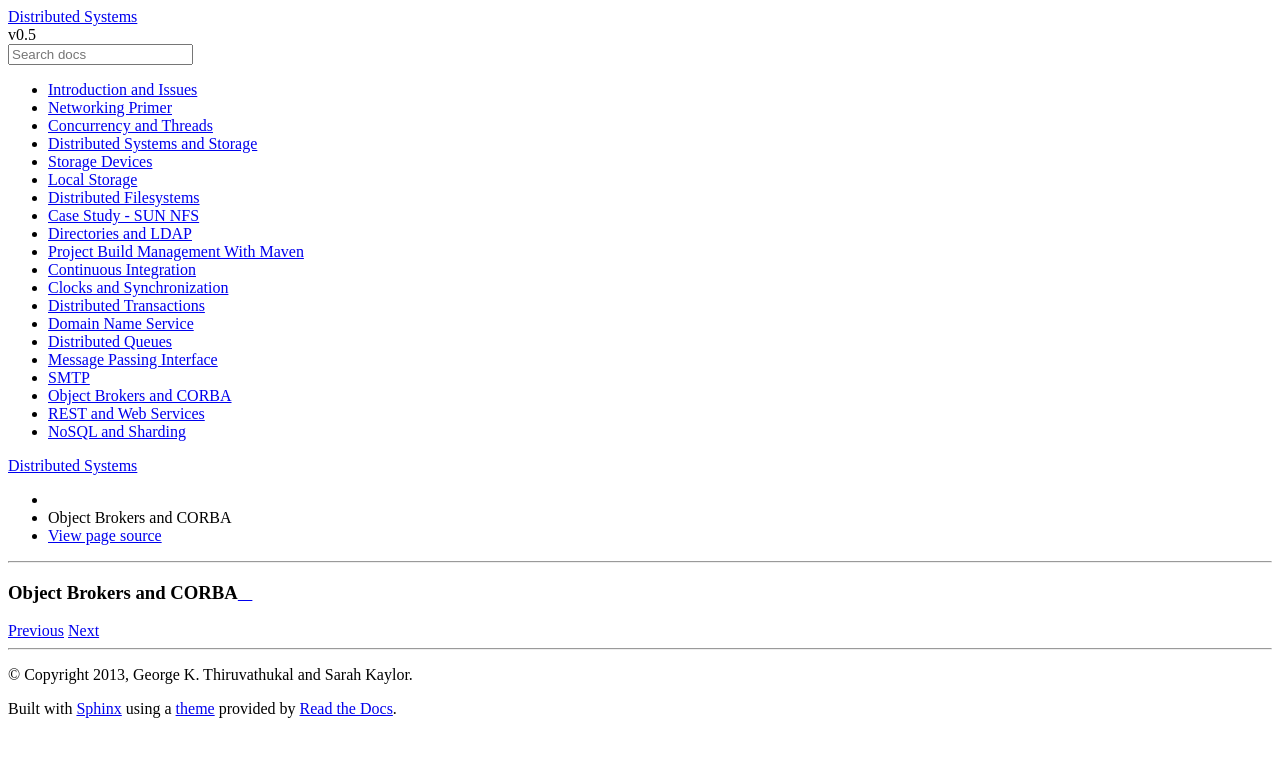
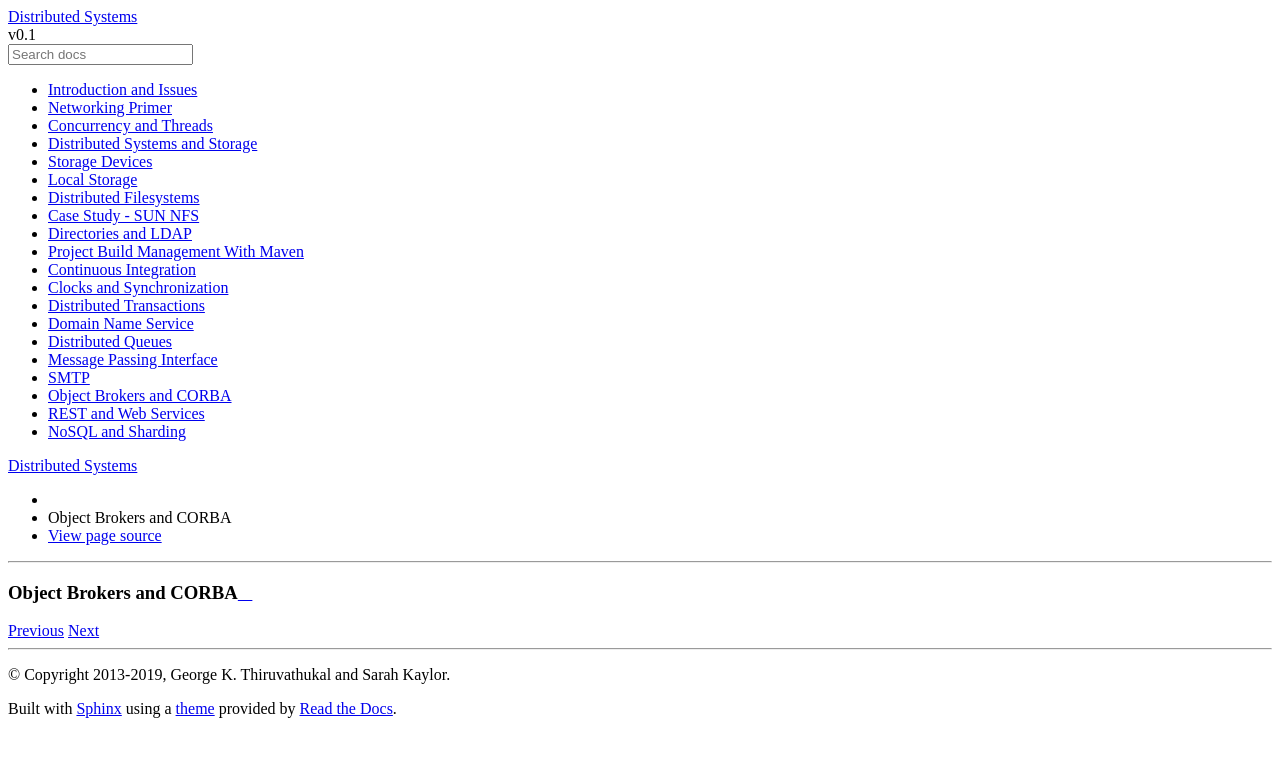
Before and after one commit to LoyolaChicagoBooks/distributedsystems, a Sphinx documentation site: the page built from source/corba.rst, in a window 1280 px wide. Shown: the top 757 px of the page. Built offline with Sphinx 7.4.7 and the Read the Docs theme 2.0.0, drawn with Linux system fonts in a browser that asks for light colours.

```diff
--- a/source/conf.py
+++ b/source/conf.py
@@ -42,16 +42,16 @@ master_doc = 'index'
 
 # General information about the project.
 project = u'Distributed Systems'
-copyright = u'2013, George K. Thiruvathukal and Sarah Kaylor'
+copyright = u'2013-2019, George K. Thiruvathukal and Sarah Kaylor'
 
 # The version info for the project you're documenting, acts as replacement for
 # |version| and |release|, also used in various other places throughout the
 # built documents.
 #
 # The short X.Y version.
-version = 'v0.5'
+version = 'v0.1'
 # The full version, including alpha/beta/rc tags.
-release = 'alpha'
+release = 'beta'
 
 # The language for content autogenerated by Sphinx. Refer to documentation
 # for a list of supported languages.
```
